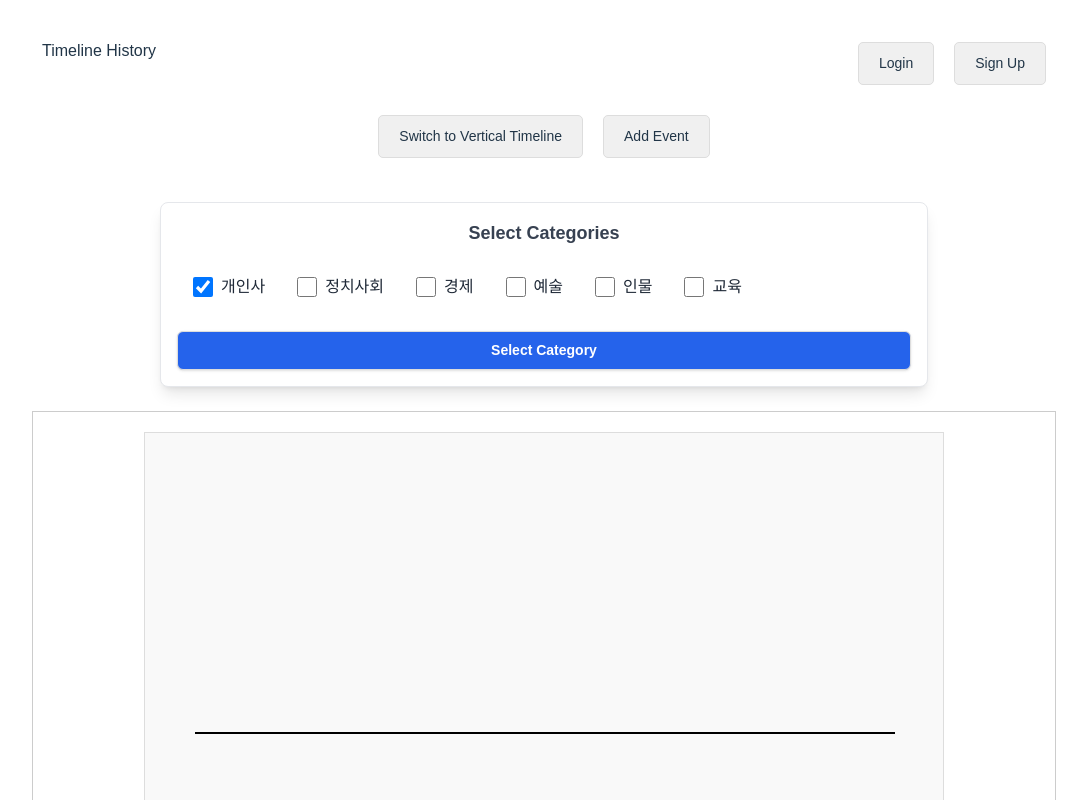
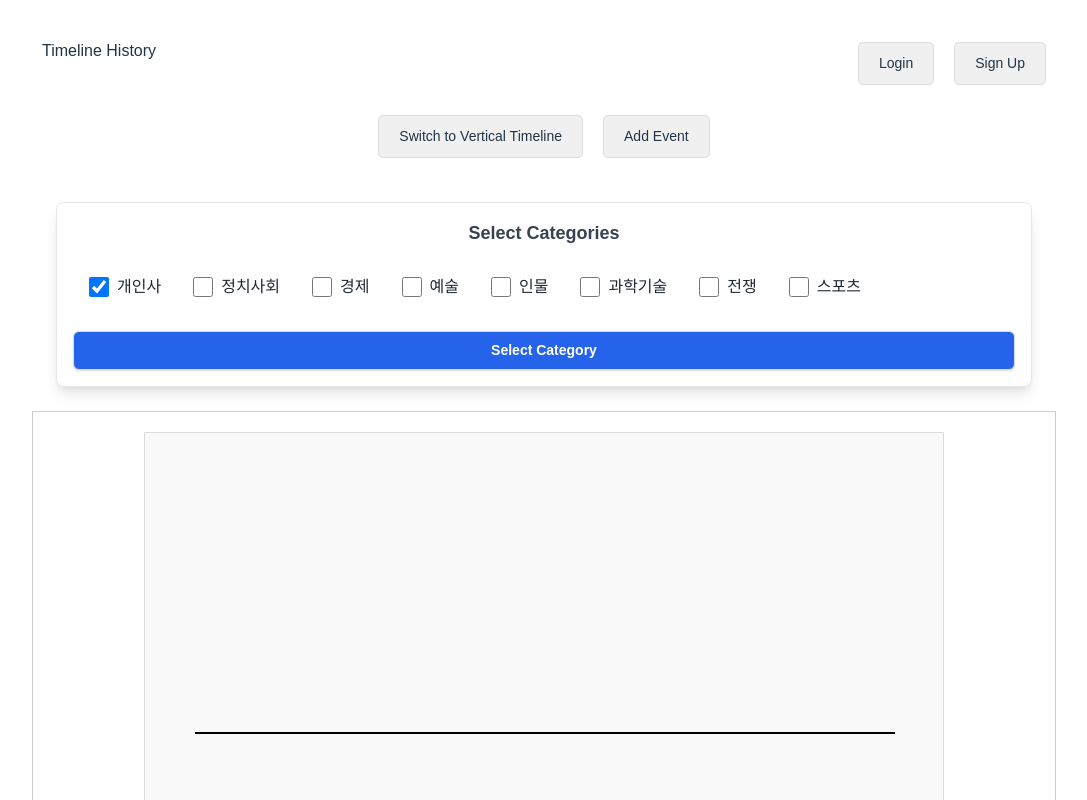
Before and after one commit to racuca/timelineapp, a React (Vite) app in the folder reactproject1/: page / in a window 1280 px wide. Shown: the top 800 px of the page, without its empty margins (96-1183 px from the left). Built offline with nearby package versions, Linux system fonts and the light colour scheme; no server answers.

Commit message:
카테고리 항목 미스매치 수정 카테고리 설정 UI 배경색 수정

```diff
--- a/reactproject1/src/App.jsx
+++ b/reactproject1/src/App.jsx
@@ -36,7 +36,7 @@ const App = () => {
     const navigate = useNavigate(); // To handle navigation
 
     const [selectedCategory, setSelectedCategory] = useState([0]);
-    const categories = ["개인사", "정치사회", "경제", "예술", "인물", "교육"];
+    const categories = ["개인사", "정치사회", "경제", "예술", "인물", "과학기술", "전쟁", "스포츠"];
     const toggleSelection = (index) => {
         setSelectedCategory((prev) =>
             prev.includes(index) ? prev.filter((i) => i !== index) : [...prev, index]
@@ -178,7 +178,7 @@ const App = () => {
                             </button>
                         </div>
                         <div className="flex flex-col items-center space-y-6 p-6">
-                            <div className="w-full max-w-3xl bg-white rounded-lg shadow-lg p-4 border border-gray-200">
+                            <div className="w-full max-w-6xl bg-white rounded-lg shadow-lg p-4 border border-gray-200 bg-gray-200">
                                 <h2 className="text-lg font-semibold text-gray-700 mb-3 text-center">Select Categories</h2>
                                 <div className="flex space-x-4 overflow-x-auto p-2">
                                     {categories.map((category, index) => (
--- a/reactproject1/src/components/Timeline.jsx
+++ b/reactproject1/src/components/Timeline.jsx
@@ -94,7 +94,7 @@ const Timeline = ({ svgRef, containerRef, zoomBehaviorRef, events, isVertical })
                     })`
 
             ).on("click", (event, d) => {
-                setSelectedEvent(d); // 박스를 클릭하면 선택된 이벤트 설정
+                setSelectedEvent(d);
             });
 
         // Add text and dynamically calculate box size
@@ -183,6 +183,7 @@ const Timeline = ({ svgRef, containerRef, zoomBehaviorRef, events, isVertical })
                 <div className="
                     fixed top-1/2 left-1/2 transform -translate-x-1/2 -translate-y-1/2
                     bg-white p-6 shadow-lg z-50 min-w-[320px] max-w-[90%] rounded-xl text-center
+                    border-solid border-green-500
                 ">
                     <h2 className="text-xl font-semibold text-gray-800 mb-2">
                         {selectedEvent.createdt}
```
